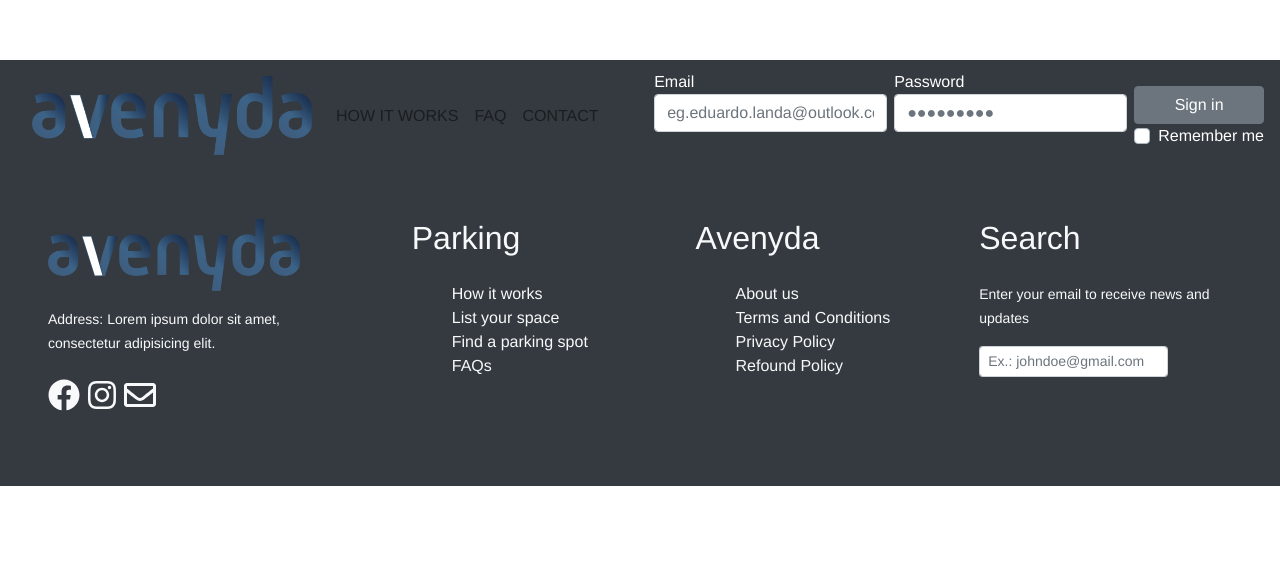
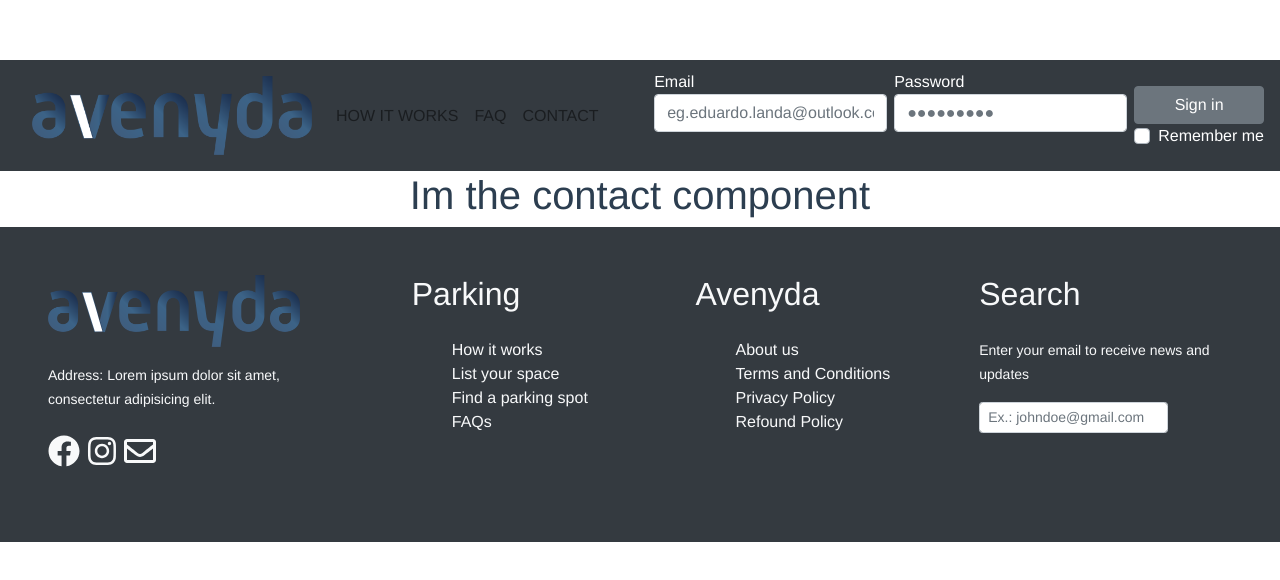
Before and after one commit to iamharmangill/langara-avenyda, a Vue app: page /contact in a window 1280 px wide. Shown: the top 580 px of the page. Built offline with nearby package versions, Linux system fonts and the light colour scheme.

Commit message:
add contact

```diff
--- /dev/null
+++ b/src/components/Contact.vue
@@ -0,0 +1,18 @@
+<template>
+    <h1>Im the contact component</h1>
+</template>
+
+<script>
+export default {
+    name:'Contact',
+    data(){
+        return{
+
+        }
+    }
+}
+</script>
+
+<style scoped>
+
+</style>
--- a/src/router/index.js
+++ b/src/router/index.js
@@ -4,6 +4,7 @@ import Home from '@/components/Home'
 import Faqs from '@/components/Faqs'
 import Profile from '@/components/Profile'
 import GoogleMap from '@/components/GoogleMap'
+import Contact from '@/components/Contact'
 
 
 Vue.use(Router)
@@ -30,10 +31,11 @@ export default new Router({
       path: '/googlemap',
       name: 'GoogleMap',
       component: GoogleMap
+    },
+    {
+      path: '/contact',
+      name: 'Contact',
+      component: Contact
     }
   ]
 })
-
-
-
-Faqs
```
